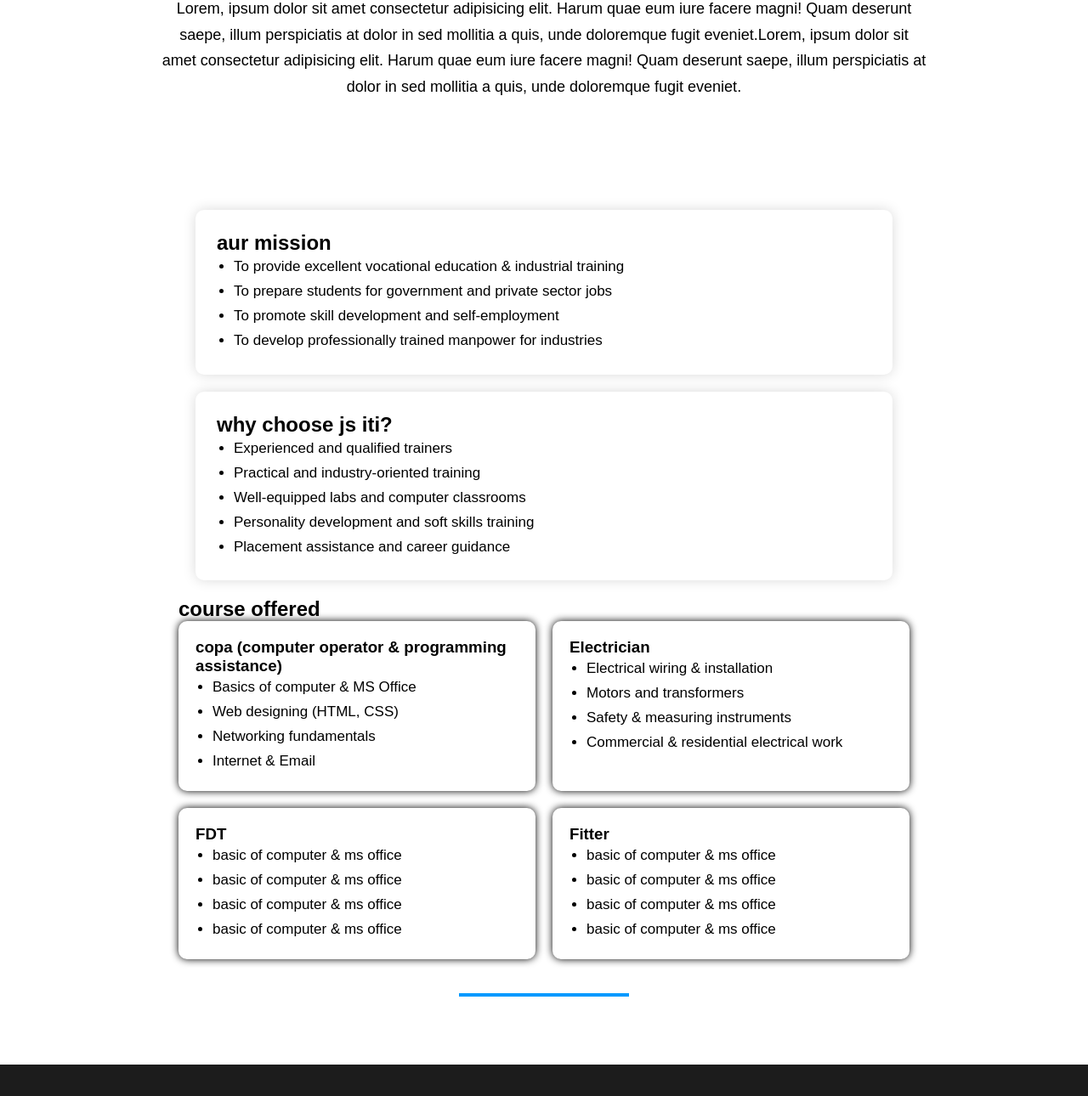
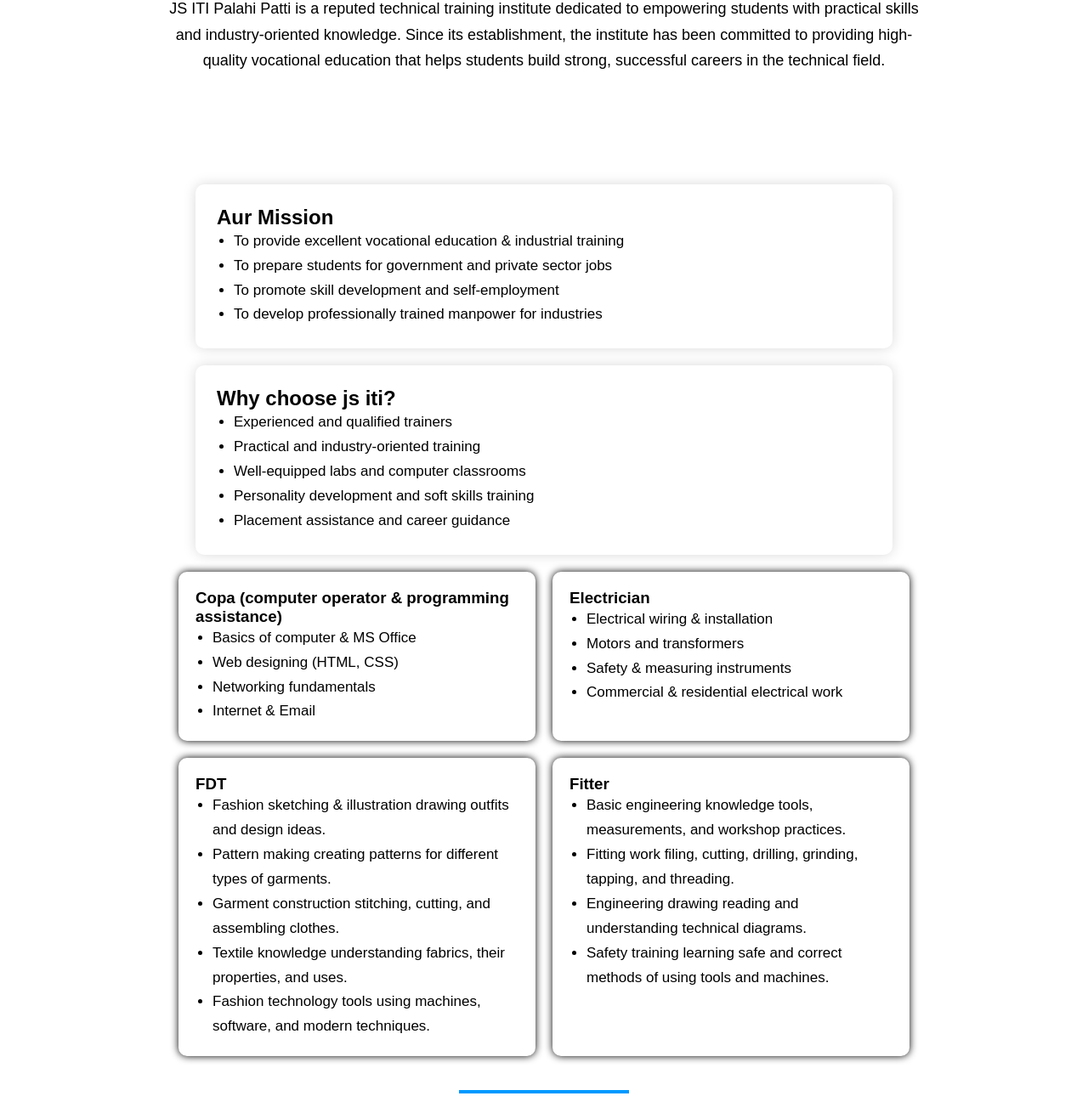
Before and after one commit to copaantimadevi/my_first_project2, a plain HTML site: page about.html in a window 1280 px wide. Shown: the part 193-1483 px from the top of the page at 85% size. Drawn offline with Linux system fonts and the light colour scheme.

Commit message:
Update about.html

```diff
--- a/about.html
+++ b/about.html
@@ -3,12 +3,11 @@
 <head>
   <meta charset="UTF-8" />
   <meta name="viewport" content="width=device-width, initial-scale=1.0" />
-  <title>Responsive Website (No JS)</title>
-
-  <!-- Your external CSS file (if needed) -->
+  <title>Responsive Website Updated</title>
 <link href="./style.css" rel="stylesheet">
 
 <style>
+
        .about-section{
             padding: 60px 20px;
             text-align: center;
@@ -65,6 +64,7 @@
             margin: 40px auto 0;
         }
 
+
 </style>
 </head>
 
@@ -81,31 +81,28 @@
 
     <ul class="nav-links">
       <li><a href="./index.html">Home</a></li>
-      <li><a href="#">About</a></li>
-      <li><a href="contact.html">Contact</a></li>
-      <li><a href="register.html">Register</a></li>
-      <li><a href="login.html">Login</a></li>
+      <li><a href="./about.html">About</a></li>
+      <li><a href="./contact.html">Contact</a></li>
+      <li><a href="./register.html">Register</a></li>
+      <li><a href="./login.html">Login</a></li>
     </ul>
   </nav>
  <div class="about-section">
-    <h1>about js iti palahipatti</h1>
+    <h1>About js iti palahipatti</h1>
 
-    <p>Lorem, ipsum dolor sit amet
-        consectetur adipisicing elit. Harum quae
-        eum iure facere magni! Quam deserunt saepe,
-         illum perspiciatis at dolor in sed mollitia a quis,
-          unde doloremque fugit eveniet.Lorem, ipsum dolor sit amet
-        consectetur adipisicing elit. Harum quae
-        eum iure facere magni! Quam deserunt saepe,
-         illum perspiciatis at dolor in sed mollitia a quis,
-          unde doloremque fugit eveniet.</p>
+  <p>JS ITI Palahi Patti is a reputed technical training
+     institute dedicated to empowering students with practical
+     skills and industry-oriented knowledge. Since its establishment,
+      the institute has been committed to providing high-quality
+      vocational education that helps students build strong,
+       successful careers in the technical field.</p>
 
 
 
 </div>
 <div class="cantainer">
     <div class="about-box">
-        <h2>aur mission</h2>
+        <h2>Aur Mission</h2>
         <ul>
              <li>To provide excellent vocational education & industrial training</li>
                 <li>To prepare students for government and private sector jobs</li>
@@ -114,7 +111,7 @@
         </ul>
 </div>
  <div class="about-box">
-        <h2>why choose js iti?</h2>
+        <h2>Why choose js iti?</h2>
         <ul>
           <li>Experienced and qualified trainers</li>
                 <li>Practical and industry-oriented training</li>
@@ -125,10 +122,10 @@
 </div>
 
 
-  <h2>course offered</h2>
+
   <div class="course-box">
     <div>
-        <h3>copa (computer operator & programming assistance)</h3>
+        <h3>Copa (computer operator & programming assistance)</h3>
         <ul>
             <li>Basics of computer & MS Office</li>
                     <li>Web designing (HTML, CSS)</li>
@@ -149,27 +146,31 @@
      <div>
         <h3> FDT</h3>
         <ul>
-            <li>basic of computer & ms office</li>
-            <li>basic of computer & ms office</li>
-            <li>basic of computer & ms office</li>
-            <li>basic of computer & ms office</li>
+            <li>    Fashion sketching & illustration drawing outfits and design ideas.</li>
+
+             <li>Pattern making creating patterns for different types of garments.</li>
+
+             <li> Garment construction  stitching, cutting, and assembling clothes.</li>
+
+              <li>  Textile knowledge understanding fabrics, their properties, and uses.</li>
+
+              <li> Fashion technology tools  using machines, software, and modern techniques.    </li>
         </ul>
     </div>
      <div>
         <h3>Fitter </h3>
         <ul>
-            <li>basic of computer & ms office</li>
-            <li>basic of computer & ms office</li>
-            <li>basic of computer & ms office</li>
-            <li>basic of computer & ms office</li>
+            <li>Basic engineering knowledge tools, measurements, and workshop practices.</li>
+
+            <li>Fitting work filing, cutting, drilling, grinding, tapping, and threading.</li>
+            <li>Engineering drawing  reading and understanding technical diagrams.</li>
+
+            <li>Safety training learning safe and correct methods of using tools and machines.</li>
         </ul>
     </div>
-
     </div>
    <div class="footer-line"></div>
 </div>
-
-
 
 
   <!-- FOOTER -->
@@ -178,11 +179,11 @@
       <div class="footer-column">
         <h2>Contact</h2>
         <p>📞 9313062443</p>
-        <p>📧 antima25062004@gmail.com</p>
+        <p>📧 antima25062004@gamil.com</p>
       </div>
 
       <div class="footer-column">
-        <img src="./imags/iti.jpeg" class="developer-img" alt="Developer Image" />
+        <img src="./imags/iti.jpeg" class="developer-img" />
         <h2>Developed By</h2>
         <p>ANTIMA DEVI</p>
       </div>
```
Lines whose indentation alone changed are shown as unchanged.
